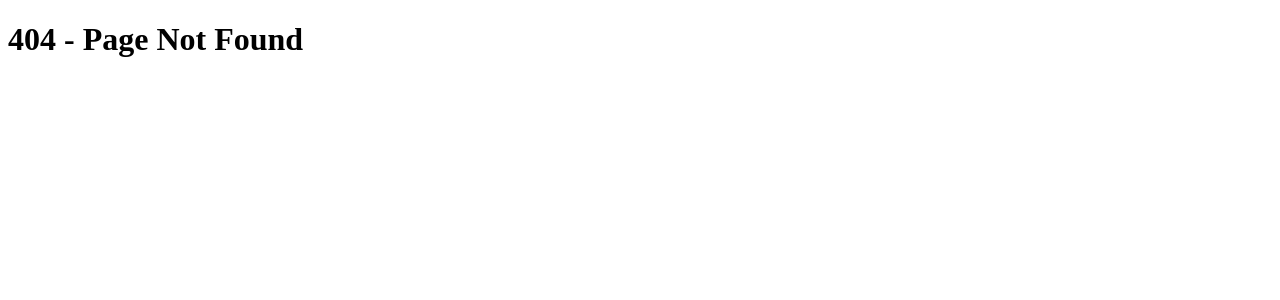
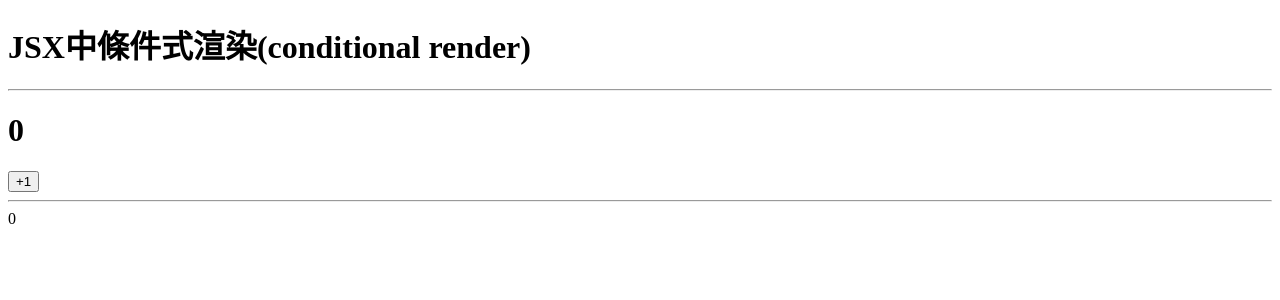
Before and after one commit to yanniao0827/React, a Next.js app: page /cs-0605/c-render in a window 1280 px wide. Before the commit this address had no page. Shown: the top 300 px of the page. Built offline with nearby package versions, Linux system fonts and the light colour scheme.

Commit message:
if條件的渲染

```diff
--- /dev/null
+++ b/pages/cs-0605/c-render.js
@@ -0,0 +1,30 @@
+import { useState } from 'react';
+
+export default function CRender() {
+  const [total, setTotal] = useState(0);
+
+  return (
+    <>
+      <h1>JSX中條件式渲染(conditional render)</h1>
+      <hr />
+      <h1>{total}</h1>
+      <button
+        onClick={() => {
+          setTotal(total + 1);
+        }}
+      >
+        +1
+      </button>
+      <hr />
+      {/* 這種寫法有瑕疵，因為我們想要的是還沒按下按鈕之前都不要顯示 */}
+      {total && <p>目前total為{total}</p>}
+      {/* 要解決這個問題可以把前面的total變成布林值，因為布林值不會被渲染 */}
+      {Boolean(total) && <p>目前total為{total}</p>}
+      {!!total && <p>目前total為{total}</p>}
+      {/* 使用比較運算子轉換 */}
+      {total > 0 && <p>目前total為{total}</p>}
+      {/* 使用三元運算子 */}
+      {total ? <p>目前total為{total}</p> : ''}
+    </>
+  );
+}
```
